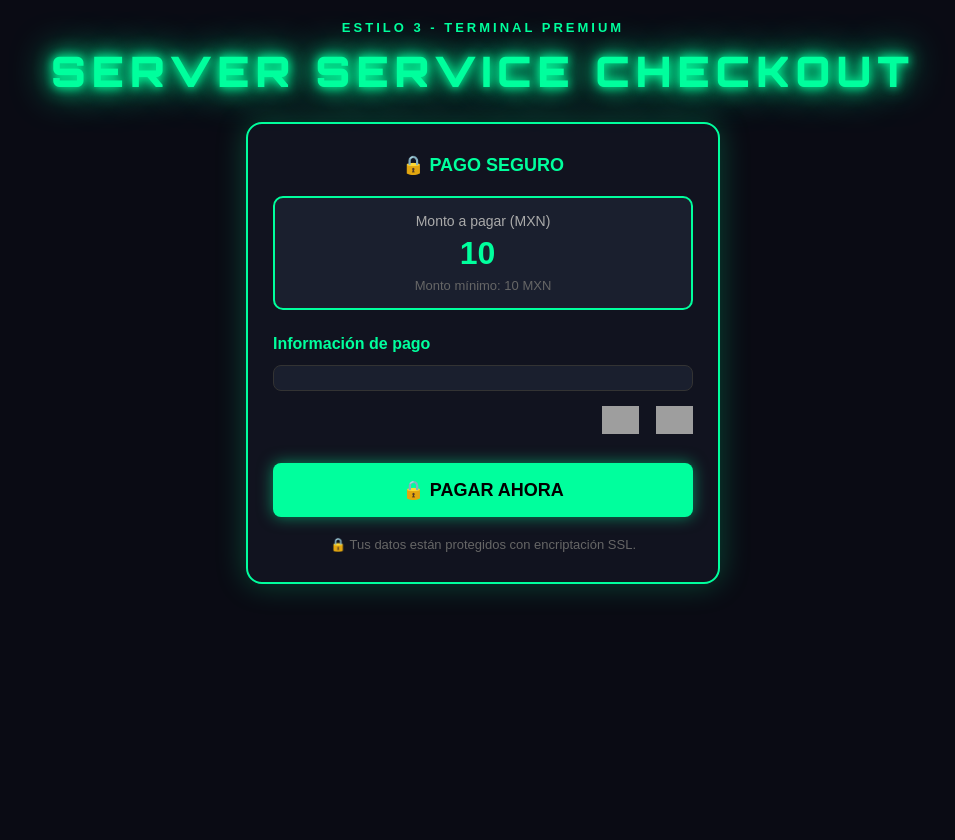
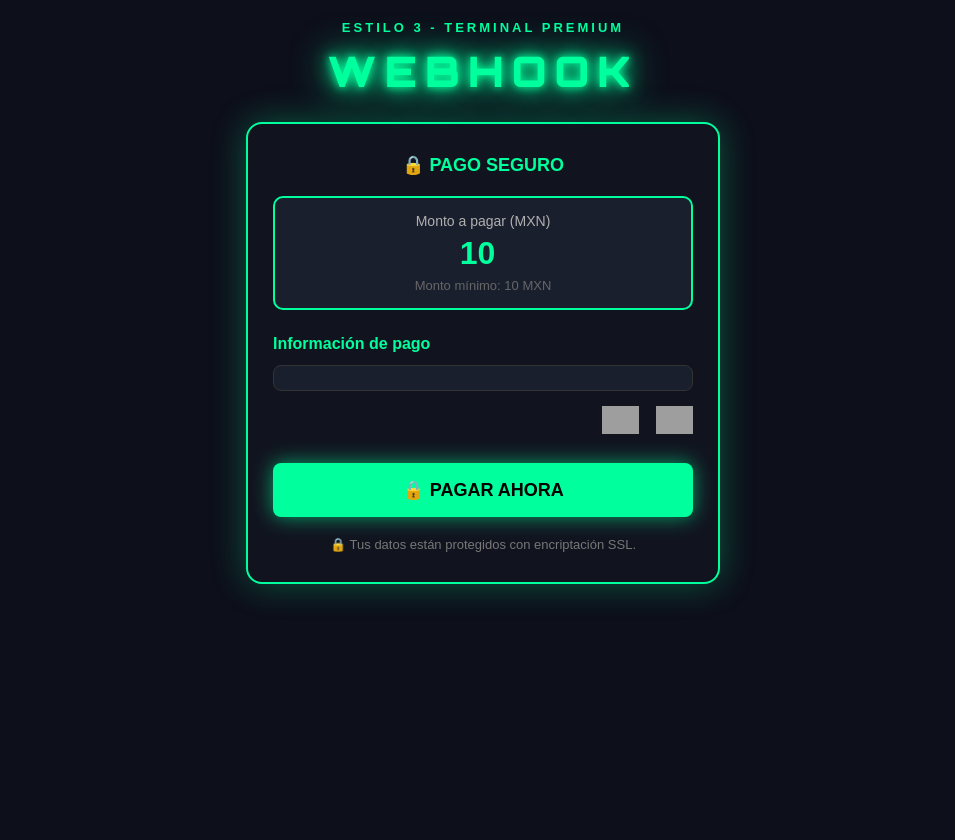
Before and after one commit to kobiuus-afk/webhook, a Flask app: page / in a window 1280 px wide. Shown: the whole page, without its empty margins (157-1112 px from the left). Run offline with Flask 3, Linux system fonts and the light colour scheme; some libraries are stand-ins or nearby versions; grey boxes are pictures that could not be loaded.

Commit message:
Update checkout.html

```diff
--- a/templates/checkout.html
+++ b/templates/checkout.html
@@ -10,9 +10,9 @@
         @import url('https://fonts.googleapis.com/css2?family=Orbitron:wght@400;700;900&display=swap');
 
         body {
-            background: #0a0b14;
+            background: #0d0f1a;           /* Color exacto de tu imagen original */
             font-family: 'Arial', sans-serif;
-            color: #fff;
+            color: #ffffff;
             text-align: center;
             margin: 0;
             padding: 20px 10px;
@@ -32,20 +32,23 @@
             font-size: 42px;
             font-weight: 900;
             color: #00ff9d;
-            text-shadow: 0 0 10px #00ff9d, 0 0 20px #00ff9d, 0 0 40px #00ff9d;
-            letter-spacing: 6px;
+            text-shadow:
+                0 0 8px #00ff9d,
+                0 0 20px #00ff9d,
+                0 0 40px #00ff9d;
+            letter-spacing: 8px;
             margin: 10px 0 25px 0;
         }
 
         .card-box {
-            background: #11131f;
+            background: #11141f;
             width: 100%;
             max-width: 420px;
             margin: 0 auto;
             padding: 30px 25px;
             border-radius: 16px;
             border: 2px solid #00ff9d;
-            box-shadow: 0 0 30px rgba(0, 255, 157, 0.25);
+            box-shadow: 0 0 35px rgba(0, 255, 157, 0.3);
         }
 
         .secure {
@@ -64,7 +67,7 @@
         }
 
         .amount-label {
-            color: #aaa;
+            color: #b0b0b0;
             font-size: 14px;
             margin-bottom: 5px;
         }
@@ -117,19 +120,19 @@
             border-radius: 8px;
             cursor: pointer;
             margin-top: 10px;
-            box-shadow: 0 0 15px rgba(0, 255, 157, 0.5);
+            box-shadow: 0 0 20px rgba(0, 255, 157, 0.6);
             transition: all 0.3s;
         }
 
         .pay-btn:hover {
-            background: #00cc7a;
+            background: #00e68a;
             transform: translateY(-2px);
         }
 
         .ssl {
             margin-top: 20px;
             font-size: 13px;
-            color: #666;
+            color: #777;
         }
 
         .error-box {
@@ -141,28 +144,18 @@
             border-radius: 8px;
         }
 
-        /* ================= RESPONSIVE ================= */
+        /* RESPONSIVE */
         @media (max-width: 480px) {
             .webhook {
                 font-size: 36px;
-                letter-spacing: 4px;
+                letter-spacing: 5px;
             }
             .card-box {
                 padding: 25px 20px;
-                border-radius: 12px;
+                border-radius: 14px;
             }
             #amount {
                 font-size: 28px;
-            }
-            .pay-btn {
-                font-size: 17px;
-                padding: 15px;
-            }
-        }
-
-        @media (max-width: 360px) {
-            .webhook {
-                font-size: 32px;
             }
         }
     </style>
@@ -170,7 +163,7 @@
 <body>
 
     <div class="terminal">ESTILO 3 - TERMINAL PREMIUM</div>
-    <div class="webhook">SERVER SERVICE CHECKOUT</div>
+    <div class="webhook">WEBHOOK</div>
 
     <div class="card-box">
         <div class="secure">🔒 PAGO SEGURO</div>
```
